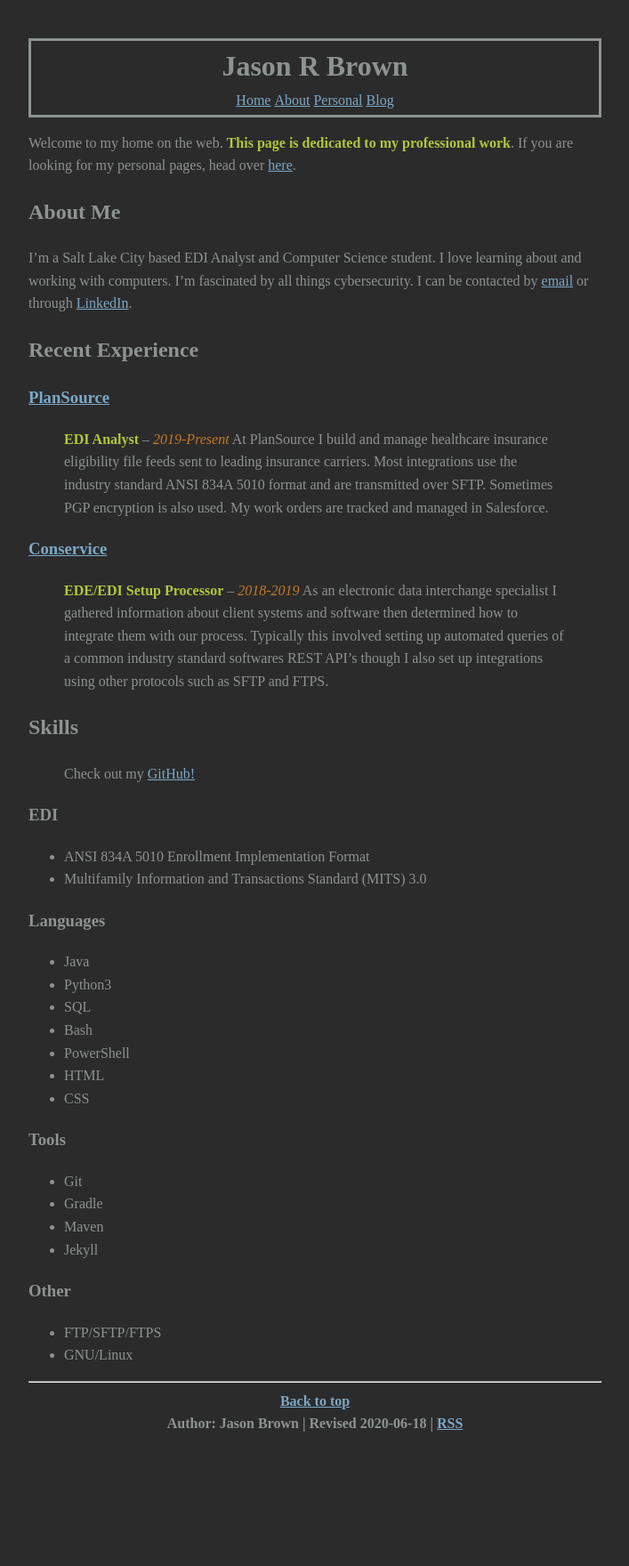
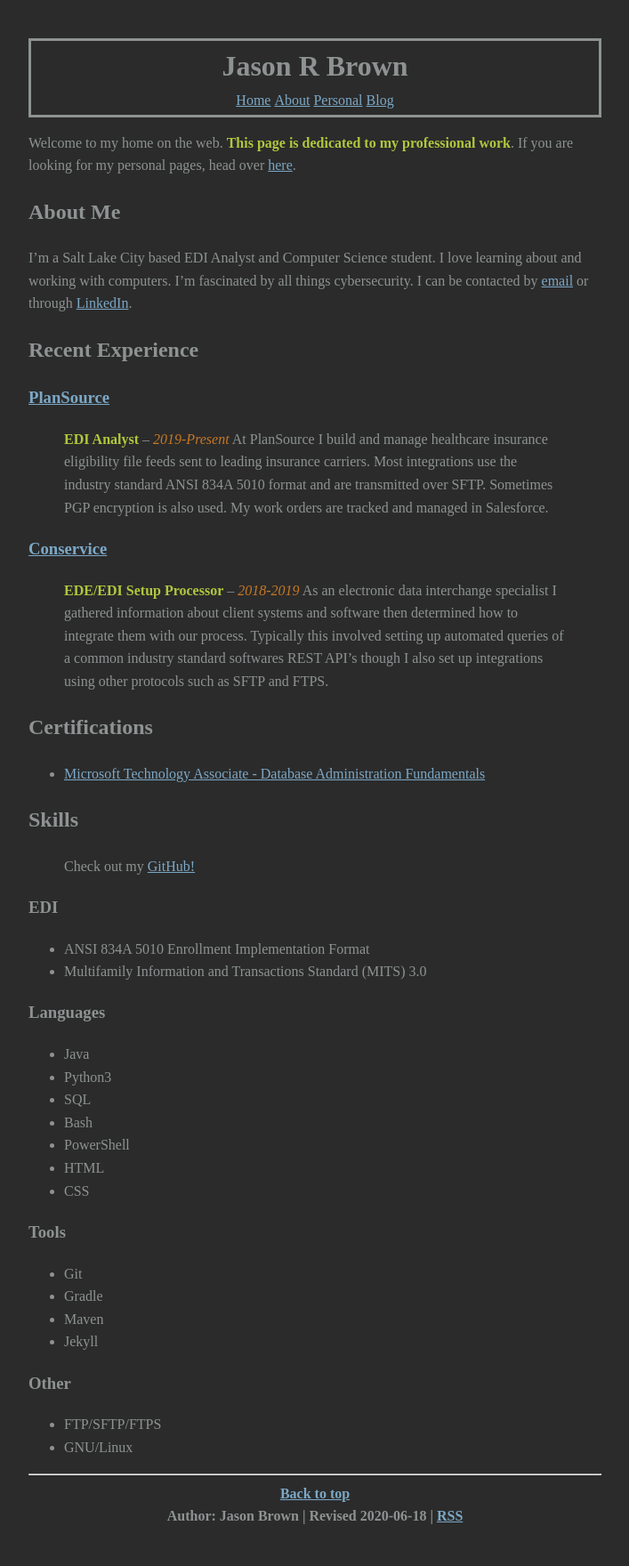
Before and after one commit to noUsernamesLef7/noUsernamesLef7.github.io, a Jekyll site: the page built from index.md, in a window 1280 px wide. Shown: the whole page at 89% size, without its empty margins (286-993 px from the left). Built offline with Jekyll 4.4.1, drawn with Linux system fonts in a browser that asks for light colours; before the commit the page ends 1656 px from its top, so only the background shows below that.

Commit message:
Add MTA cert

```diff
--- a/index.md
+++ b/index.md
@@ -17,6 +17,9 @@ I'm a Salt Lake City based EDI Analyst and Computer Science student. I love lear
 
 ### [Conservice](https://www.conservice.com)
 > **EDE/EDI Setup Processor** -- *2018-2019* As an electronic data interchange specialist I gathered information about client systems and software then determined how to integrate them with our process. Typically this involved setting up automated queries of a common industry standard softwares REST API's though I also set up integrations using other protocols such as SFTP and FTPS.
+
+## Certifications
+* [Microsoft Technology Associate - Database Administration Fundamentals](https://www.youracclaim.com/badges/60b6e279-7a98-4b06-8b06-243a697b560f/public_url)
 
 ## Skills
 > Check out my [GitHub!](https://github.com/noUsernamesLef7)
```
